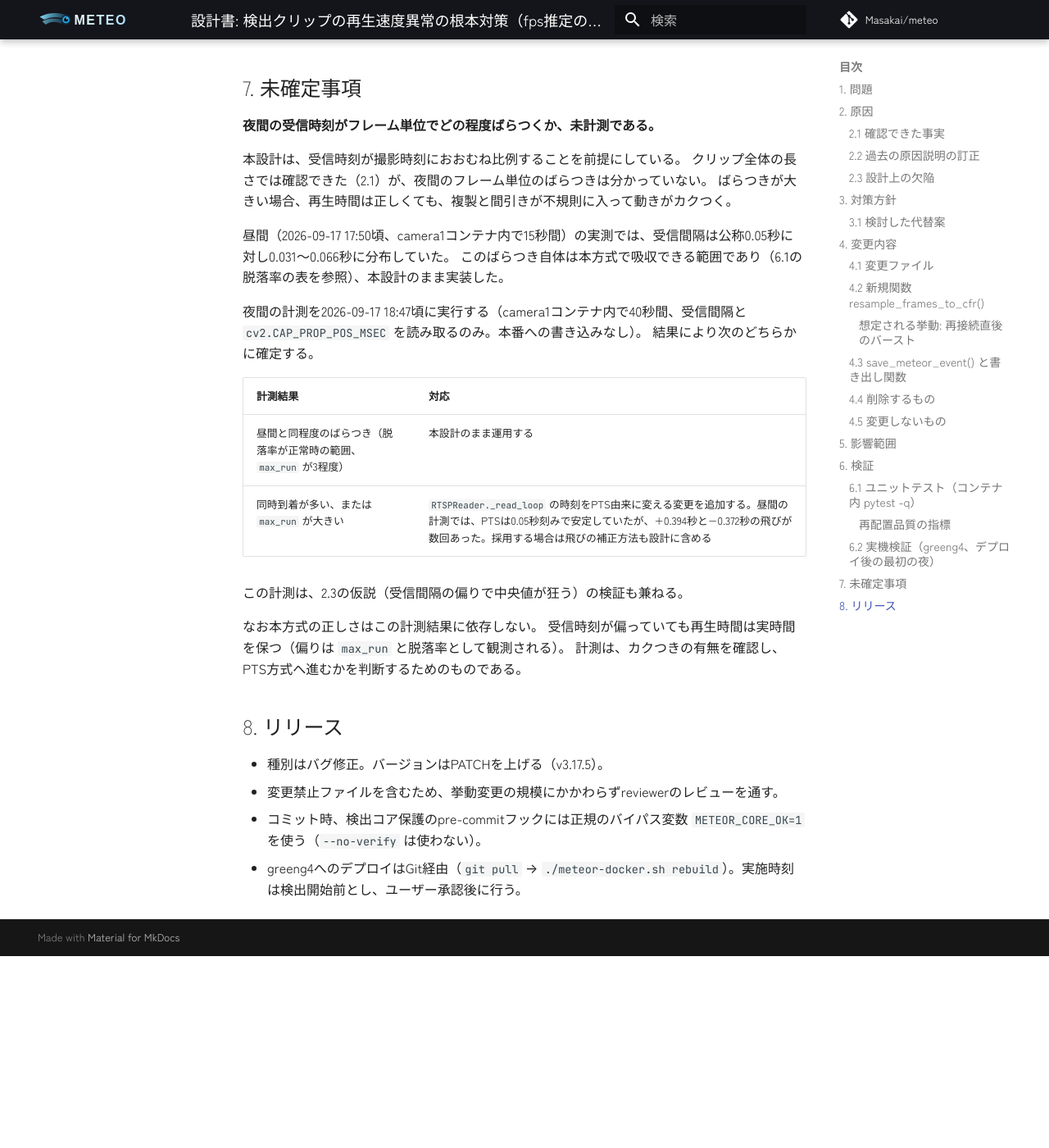
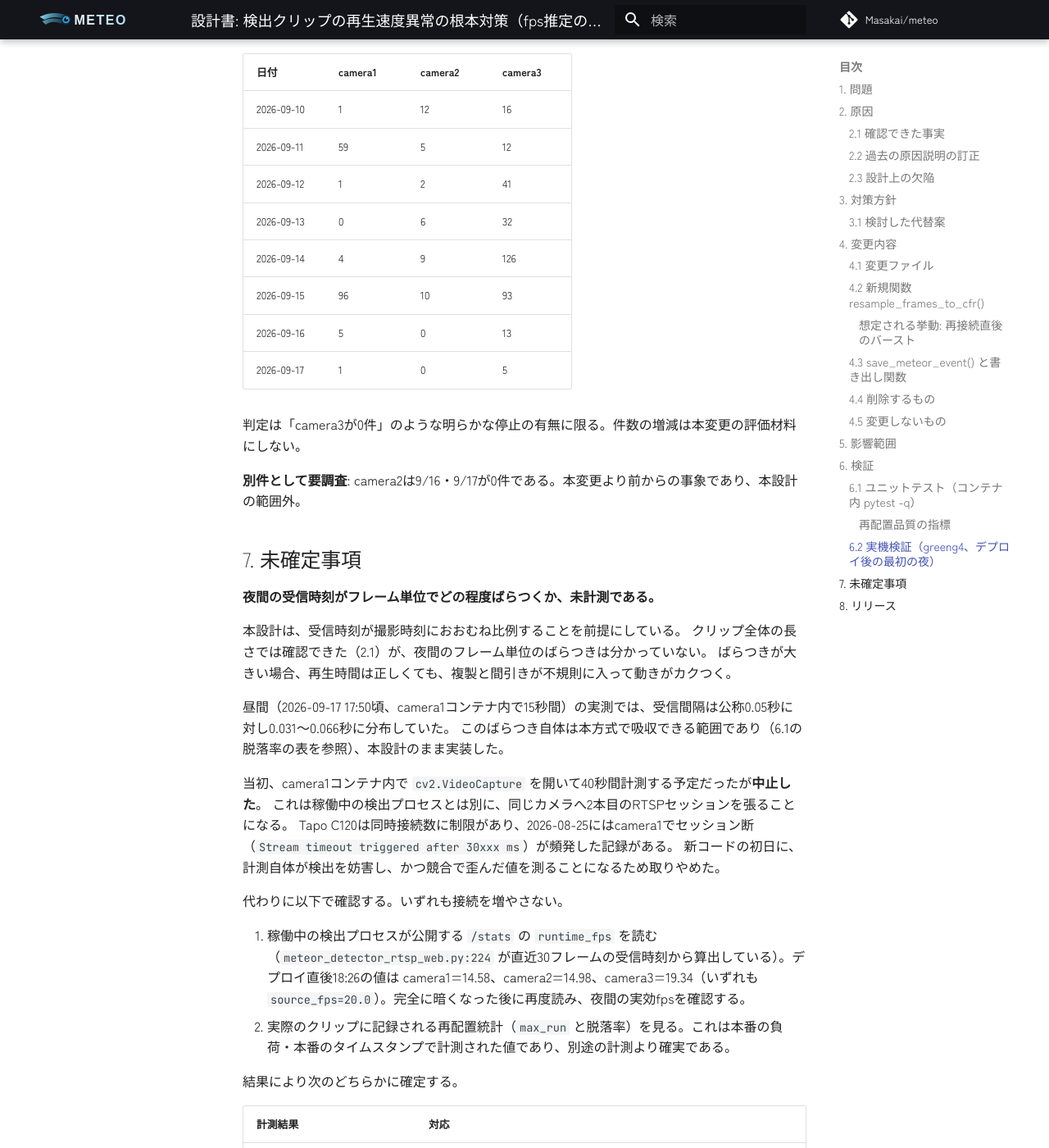
Before and after one commit to Masakai/meteo, an MkDocs documentation site: the page built from documents/designs/2026-09-17-clip-timestamp-faithful-export.md, in a window 1280 px wide and 1400 px high, scrolled down 8360 px. Shown: the whole window at 82% size. Built offline with MkDocs 1.6.1 and Material for MkDocs 9.7.7, drawn with Linux system fonts in a browser that asks for light colours; comment, search, counter and statistics services are not loaded; before the commit the page ends 9526 px from its top, so only the background shows below that; some of the changed text lies outside the part shown.

Commit message:
docs: 設計書の検証手順を実測ベースに修正
- 夜間計測を別RTSPセッションで行う予定を中止。稼働中の検出と同じカメラへ
  2本目の接続を張ることになり、Tapo C120の同時接続制限下で検出を妨害し、
  かつ競合で歪んだ値を測ることになるため。代わりに /stats の runtime_fps と
  実クリップの再配置統計で確認する。
- 検出件数の前夜比較を削除。直近1週間の実績（camera3で5〜126件）のとおり
  日ごとの変動が大きく判定に使えないため、明らかな停止の有無に限定した。
- camera2が9/16・9/17ともに0件である点を別件の要調査として記録した。

Co-Authored-By: Claude Opus 5 (1M context) <noreply@anthropic.com>
Claude-Session: https://claude.ai/code/session_01DeLVZkPrqZxSqLrL7y1mFv

```diff
--- a/documents/designs/2026-09-17-clip-timestamp-faithful-export.md
+++ b/documents/designs/2026-09-17-clip-timestamp-faithful-export.md
@@ -219,7 +219,22 @@ RTSP再接続時、OpenCVが内部にバッファしていたフレームを一
   書き出しは検出ループ内で同期実行される（`meteor_detector_rtsp_web.py:316` 他）。その間 `reader.read()` が呼ばれないため、受信スレッドのキュー（上限30枚）にフレームが溜まる。夜間10fpsなら30枚は3秒分であり、書き出しが6.5秒かかるとキューが溢れ、その区間のフレームが失われる。
 
   ただしフレームの受信時刻は `cap.read()` の時点で付与される（`meteor_detector_realtime.py` の `_read_loop`）ため、キューに滞留しても時刻は正しい。したがって書き出し遅延は「欠落」を生むが「時刻の圧縮」は生まない。新方式は欠落区間を直前フレームの複製で埋めるため、再生時間は実時間を保つ。
-- 検出の取りこぼしが増えていないか、検出件数を前夜と比較する。
+- 検出件数を確認する。ただし**前夜との単純比較はできない**。天候・月齢で日ごとの変動が大きいためである（下表）。
+
+  | 日付 | camera1 | camera2 | camera3 |
+  |---|---|---|---|
+  | 2026-09-10 | 1 | 12 | 16 |
+  | 2026-09-11 | 59 | 5 | 12 |
+  | 2026-09-12 | 1 | 2 | 41 |
+  | 2026-09-13 | 0 | 6 | 32 |
+  | 2026-09-14 | 4 | 9 | 126 |
+  | 2026-09-15 | 96 | 10 | 93 |
+  | 2026-09-16 | 5 | 0 | 13 |
+  | 2026-09-17 | 1 | 0 | 5 |
+
+  判定は「camera3が0件」のような明らかな停止の有無に限る。件数の増減は本変更の評価材料にしない。
+
+  **別件として要調査**: camera2は9/16・9/17が0件である。本変更より前からの事象であり、本設計の範囲外。
 
 ## 7. 未確定事項
 
@@ -232,7 +247,16 @@ RTSP再接続時、OpenCVが内部にバッファしていたフレームを一
 昼間（2026-09-17 17:50頃、camera1コンテナ内で15秒間）の実測では、受信間隔は公称0.05秒に対し0.031〜0.066秒に分布していた。
 このばらつき自体は本方式で吸収できる範囲であり（6.1の脱落率の表を参照）、本設計のまま実装した。
 
-夜間の計測を2026-09-17 18:47頃に実行する（camera1コンテナ内で40秒間、受信間隔と `cv2.CAP_PROP_POS_MSEC` を読み取るのみ。本番への書き込みなし）。
+当初、camera1コンテナ内で `cv2.VideoCapture` を開いて40秒間計測する予定だったが**中止した**。
+これは稼働中の検出プロセスとは別に、同じカメラへ2本目のRTSPセッションを張ることになる。
+Tapo C120は同時接続数に制限があり、2026-08-25にはcamera1でセッション断（`Stream timeout triggered after 30xxx ms`）が頻発した記録がある。
+新コードの初日に、計測自体が検出を妨害し、かつ競合で歪んだ値を測ることになるため取りやめた。
+
+代わりに以下で確認する。いずれも接続を増やさない。
+
+1. 稼働中の検出プロセスが公開する `/stats` の `runtime_fps` を読む（`meteor_detector_rtsp_web.py:224` が直近30フレームの受信時刻から算出している）。デプロイ直後18:26の値は camera1=14.58、camera2=14.98、camera3=19.34（いずれも `source_fps=20.0`）。完全に暗くなった後に再度読み、夜間の実効fpsを確認する。
+2. 実際のクリップに記録される再配置統計（`max_run` と脱落率）を見る。これは本番の負荷・本番のタイムスタンプで計測された値であり、別途の計測より確実である。
+
 結果により次のどちらかに確定する。
 
 | 計測結果 | 対応 |
```
